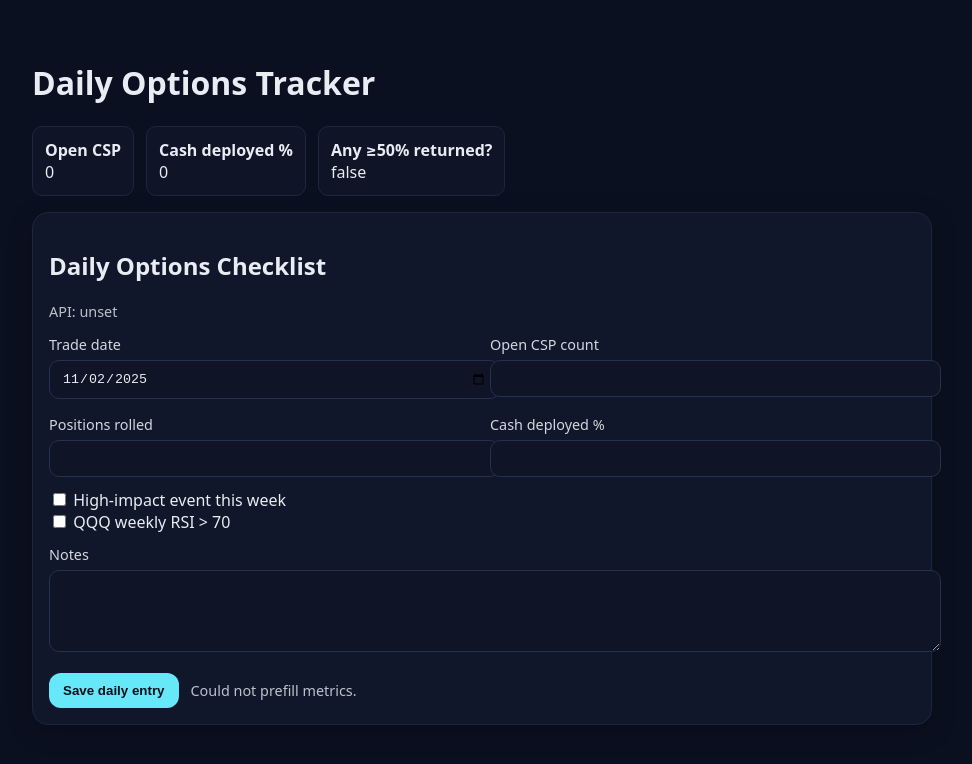
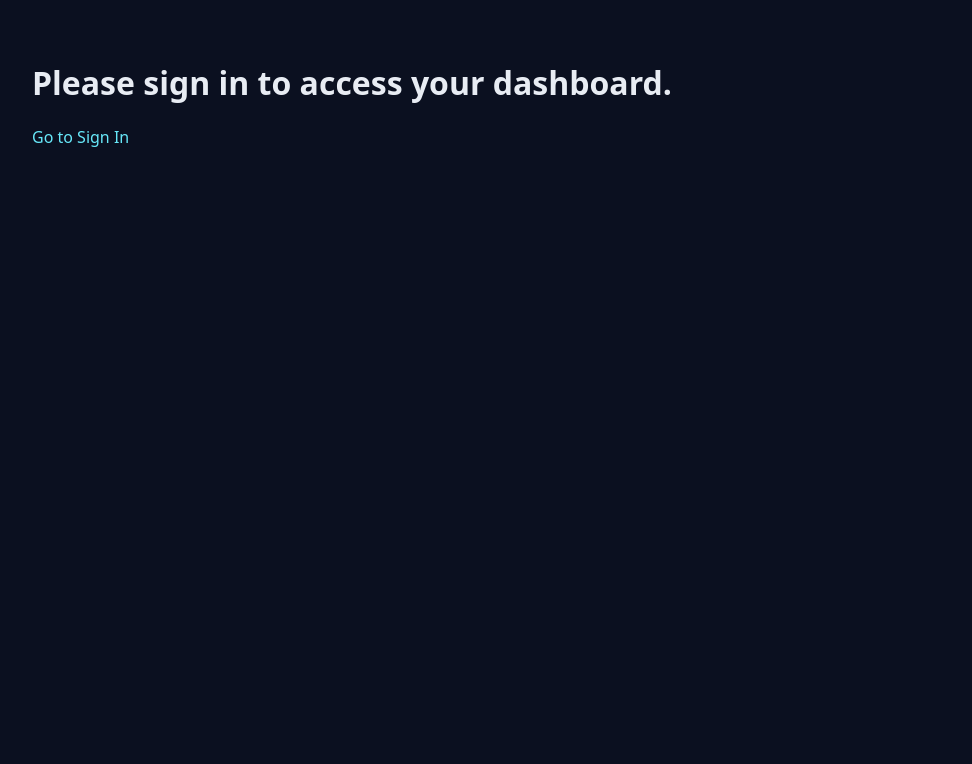
Before and after one commit to charleskmaddox-af/daily-options-frontend, a Next.js app: page / in a window 1280 px wide. Shown: the top 764 px of the page, without its empty margins (158-1130 px from the left). Built offline with nearby package versions, Linux system fonts and the light colour scheme; no server answers.

Commit message:
Update page.jsx
Adding clerk user auth

```diff
--- a/app/page.jsx
+++ b/app/page.jsx
@@ -1,16 +1,33 @@
 import DailyForm from "@/components/DailyForm";
 import { getPreview } from "@/lib/api";
+import { auth } from "@clerk/nextjs/server";   // ✅ use the server import here
 
 export default async function Page() {
+  const { userId } = auth(); // works server-side with the above import
+
+  // Optional: redirect unauthenticated users
+  if (!userId) {
+    return (
+      <div className="container">
+        <h1>Please sign in to access your dashboard.</h1>
+        <p><a href="/sign-in">Go to Sign In</a></p>
+      </div>
+    );
+  }
+
   // Fetch server-side once to render KPIs fast
   let preview = { open_csp_count: 0, cash_deployed_pct: 0, any_over_50pct_returned: false };
-  try { preview = await getPreview(); } catch(_) {}
+  try {
+    preview = await getPreview();
+  } catch (_) {
+    console.warn("Could not load metrics preview");
+  }
 
   return (
     <div className="container">
       <h1>Daily Options Tracker</h1>
 
-      <div className="row" style={{margin:"16px 0"}}>
+      <div className="row" style={{ margin: "16px 0" }}>
         <div className="kpi"><b>Open CSP</b><div>{preview.open_csp_count ?? 0}</div></div>
         <div className="kpi"><b>Cash deployed %</b><div>{preview.cash_deployed_pct ?? 0}</div></div>
         <div className="kpi"><b>Any ≥50% returned?</b><div>{String(preview.any_over_50pct_returned)}</div></div>
```
